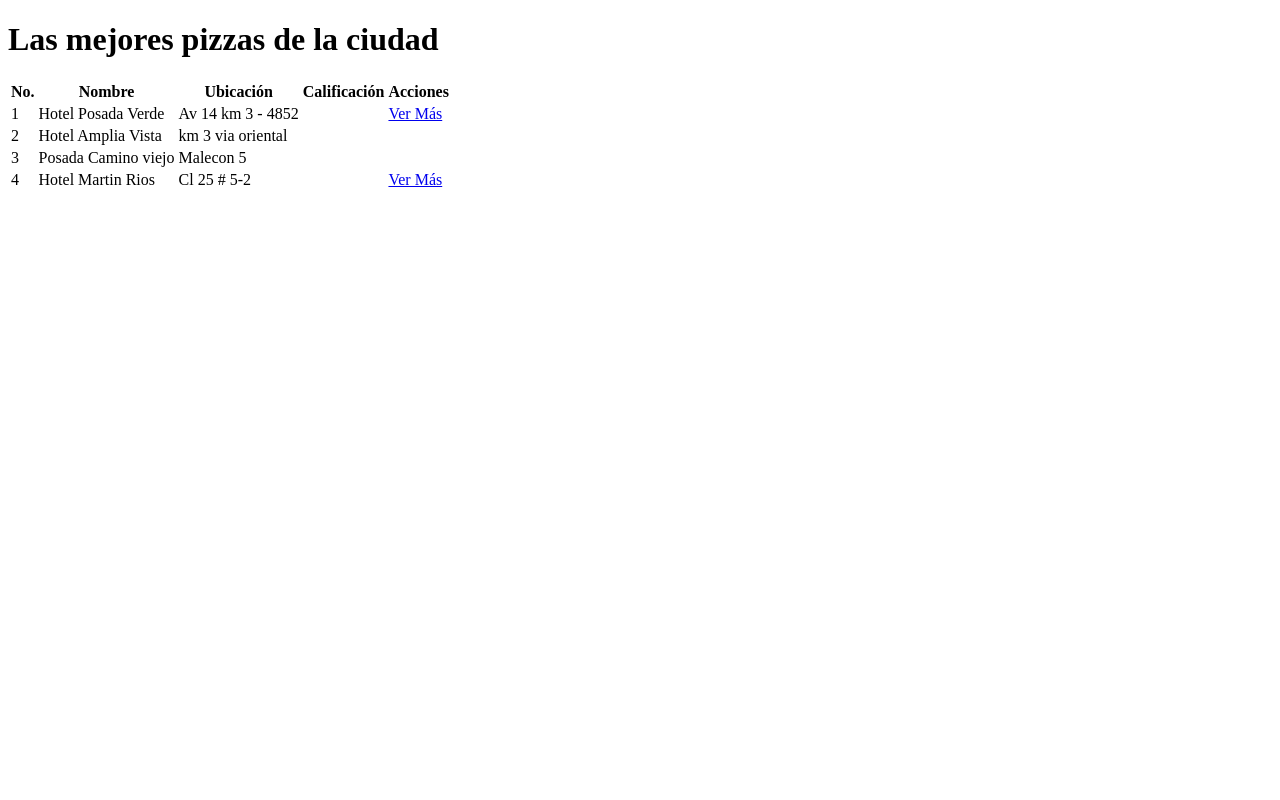
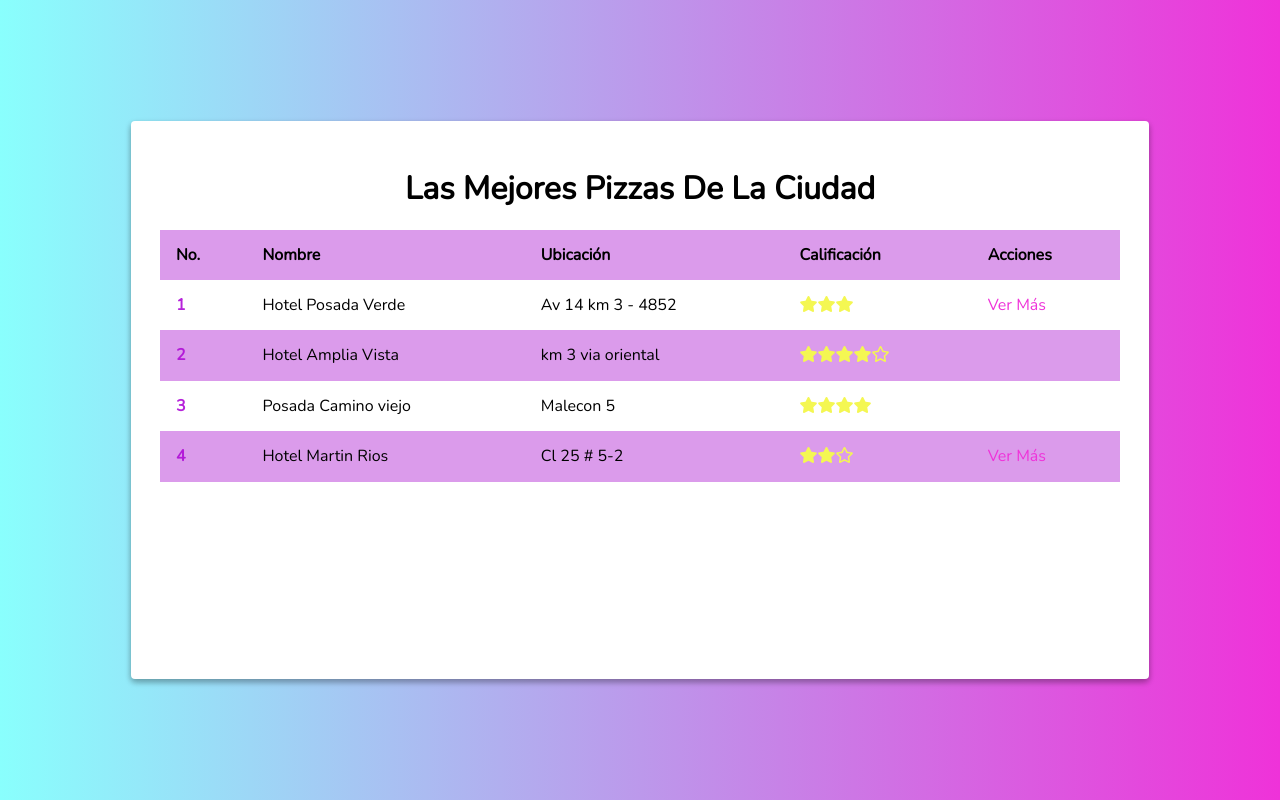
Before and after one commit to diegoromero-sd/web-developer, a plain HTML site: page design/index.html in a window 1280 px wide. Drawn offline with nearby package versions, Linux system fonts and the light colour scheme; files that its build step writes are made by us from their sources; the site is published under a folder, as on GitHub Pages, so addresses that start at the root find nothing.

Commit message:
design
index

```diff
--- a/design/index.html
+++ b/design/index.html
@@ -4,14 +4,14 @@
  <title>Las mejores pizzas de la ciudad</title>
  <meta charset="utf-8">
  <meta name="viewport" content="width=device-width, initial-scale=1.0">
- <link rel="stylesheet" href="/assets/css/main.css">
- <link rel="stylesheet" href="/assets/css/normalize.css">
+ <link rel="stylesheet" href="./assets/css/main.css">
+ <link rel="stylesheet" href="./assets/css/normalize.css">
  <!-- otra forma de vincular css normalize
  <link rel="stylesheet" href="https://necolas.github.io/normalize.css/8.0.1/normalize.css">
  -->
- <link rel="stylesheet" href="/assets/fontawesome-5.15.3/css/fontawesome.min.css">
- <link rel="stylesheet" href="/assets/fontawesome-5.15.3/css/solid.min.css">
- <link rel="stylesheet" href="/assets/fontawesome-5.15.3/css/regular.min.css">
+ <link rel="stylesheet" href="./assets/fontawesome-5.15.3/css/fontawesome.min.css">
+ <link rel="stylesheet" href="./assets/fontawesome-5.15.3/css/solid.min.css">
+ <link rel="stylesheet" href="./assets/fontawesome-5.15.3/css/regular.min.css">
  <!--en href dos puntos sirven para volver a carpeta anterior-->
  <link href="https://fonts.googleapis.com/css2?family=Nunito:wght@300&display=swap" rel="stylesheet">
  <link href="https://fonts.googleapis.com/css2?family=Raleway&display=swap" rel="stylesheet">
@@ -82,6 +82,6 @@
   console.log("ejemplo javascript");
  </script>
  -->
- <script src="/assets/js/main.js"> </script>
+ <script src="./assets/js/main.js"> </script>
 </body>
 </html>
```
Also changed, not shown: design/position.html (+1 -1 lines), design/restaurante.html (+6 -6 lines).
